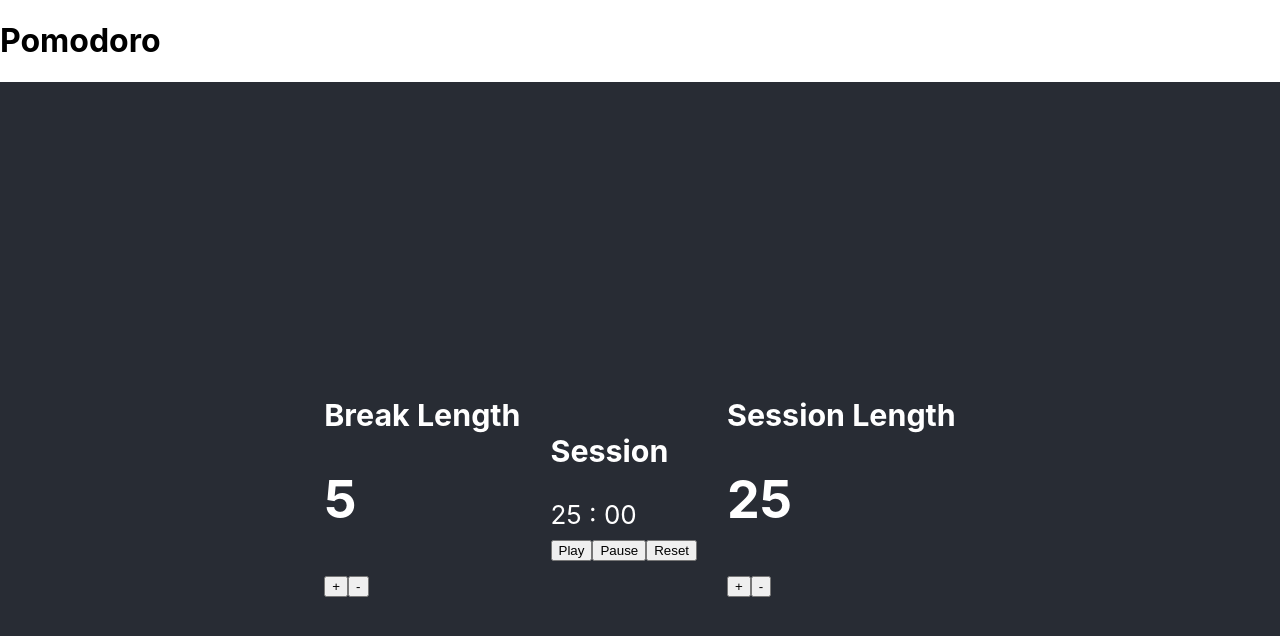
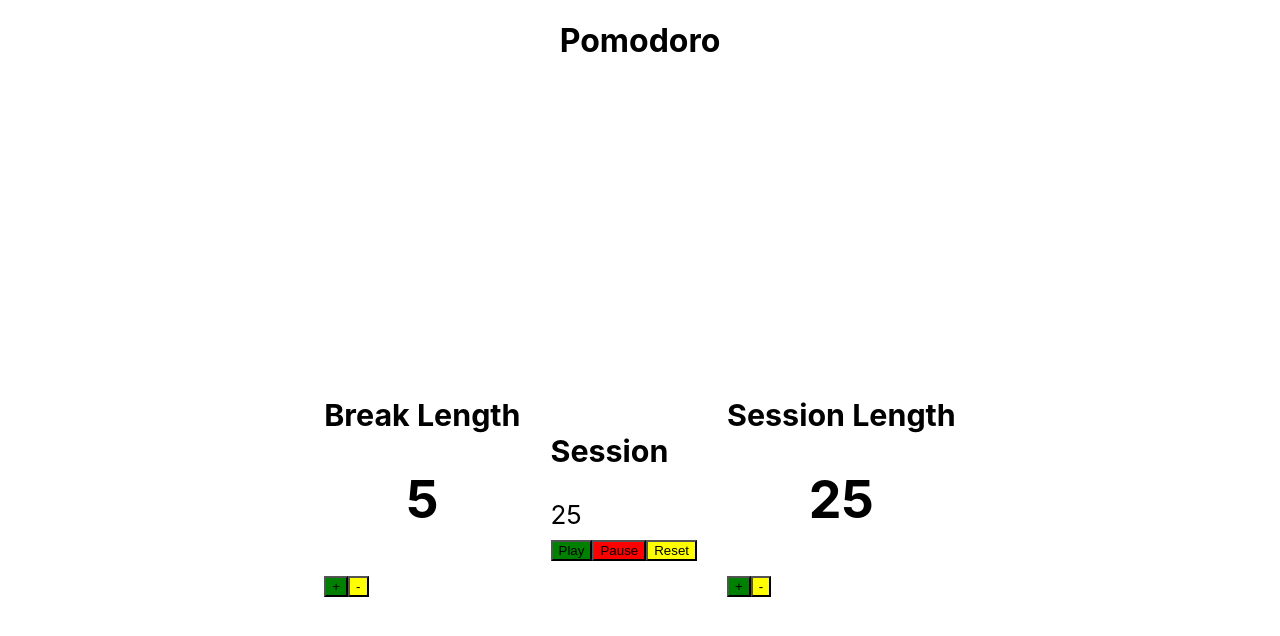
Before and after one commit to Dieumerci-M2/Minuterie-with-React, a React (Create React App) app: page / in a window 1280 px wide. Shown: the top 636 px of the page. Built offline with nearby package versions, Linux system fonts and the light colour scheme.

Commit message:
refactor : improve components style

```diff
--- a/src/components/App.js
+++ b/src/components/App.js
@@ -1,7 +1,6 @@
 import React from "react";
 import '../styles/App.css'
 import BreakLength from "./BreakLength";
-import Buttons from "./Buttons";
 import Session from "./Session";
 import SessionLength from "./SessionLength";
 
@@ -12,13 +11,9 @@ function App() {
       <h1>Pomodoro</h1>
       <div className="Sub-Container">
         <BreakLength/>
-        <div>
-          <Session/>
-          <Buttons/>
-        </div>
+        <Session/>
         <SessionLength/>
       </div>
-
       </div>
 
   );
--- a/src/components/BreakLength.jsx
+++ b/src/components/BreakLength.jsx
@@ -20,8 +20,8 @@ const BreakLength = () => {
     <div>
         <h3>Break Length</h3>
         <h1>{valeur}</h1>
-        <button onClick={incremente}>+</button>
-        <button onClick={decremente}>-</button>
+        <button onClick={incremente} id = 'btnPlus'>+</button>
+        <button onClick={decremente} id = 'btnMinus' >-</button>
     </div>
   )
 }
--- a/src/components/Buttons.jsx
+++ /dev/null
@@ -1,14 +0,0 @@
-import React from 'react'
-import '../styles/Buttons.css'
-
-const Buttons = () => {
-  return (
-    <div>
-        <button>Play</button>
-        <button>Pause</button>
-        <button>Reset</button>
-    </div>
-  )
-}
-
-export default Buttons;
--- a/src/components/Session.jsx
+++ b/src/components/Session.jsx
@@ -1,12 +1,21 @@
 import React from 'react'
 import '../styles/Session.css'
+import { useState } from 'react'
 
 const Session = () => {
+  const [initial, setInitial] = useState(25)
+  const decrementer = ()=>{
+    setInitial(initial+1)
+  }
   return (
     <div>
         <h3>Session</h3>
-        <span>25 : 00</span>
-
+        <span>{initial}</span>
+        <div>
+          <button onClick={decrementer} id='play'>Play</button>
+          <button onClick={''} id ='pause' >Pause</button>
+          <button onClick={''} id ='reset'>Reset</button>
+        </div>
     </div>
   )
 }
--- a/src/components/SessionLength.jsx
+++ b/src/components/SessionLength.jsx
@@ -19,8 +19,8 @@ const SessionLength = () => {
     <div>
         <h3>Session Length</h3>
         <h1>{valeur}</h1>
-        <button onClick={incremente}>+</button>
-        <button onClick={decremente}>-</button>
+        <button onClick={incremente} id ='btnPlus'>+</button>
+        <button onClick={decremente} id = 'btnMinus'>-</button>
     </div>
   )
 }
--- a/src/styles/App.css
+++ b/src/styles/App.css
@@ -14,13 +14,15 @@
   }
 
   .Sub-Container{
-    background-color: #282c34;
+    background-color: white;
     min-height: 100vh;
     display: flex;
     flex-direction: row;
     align-items: center;
     justify-content: center;
     font-size: calc(10px + 2vmin);
-    color: white;
     gap: 30px;
   }
+  h1{
+    text-align: center;
+  }
--- a/src/styles/BreakLength.css
+++ b/src/styles/BreakLength.css
@@ -0,0 +1,6 @@
+#btnPlus{
+    background-color: green;
+}
+#btnMinus{
+    background-color: yellow;
+}
--- a/src/styles/Session.css
+++ b/src/styles/Session.css
@@ -0,0 +1,9 @@
+#play{
+    background-color: green;
+}
+#pause{
+    background-color: red;
+}
+#reset{
+    background-color: yellow;
+}
--- a/src/styles/SessionLength.css
+++ b/src/styles/SessionLength.css
@@ -0,0 +1,6 @@
+#btnPlus{
+    background-color: green;
+}
+#btnMinus{
+    background-color: yellow;
+}
```
Also changed, not shown: src/styles/Buttons.css (deleted).
